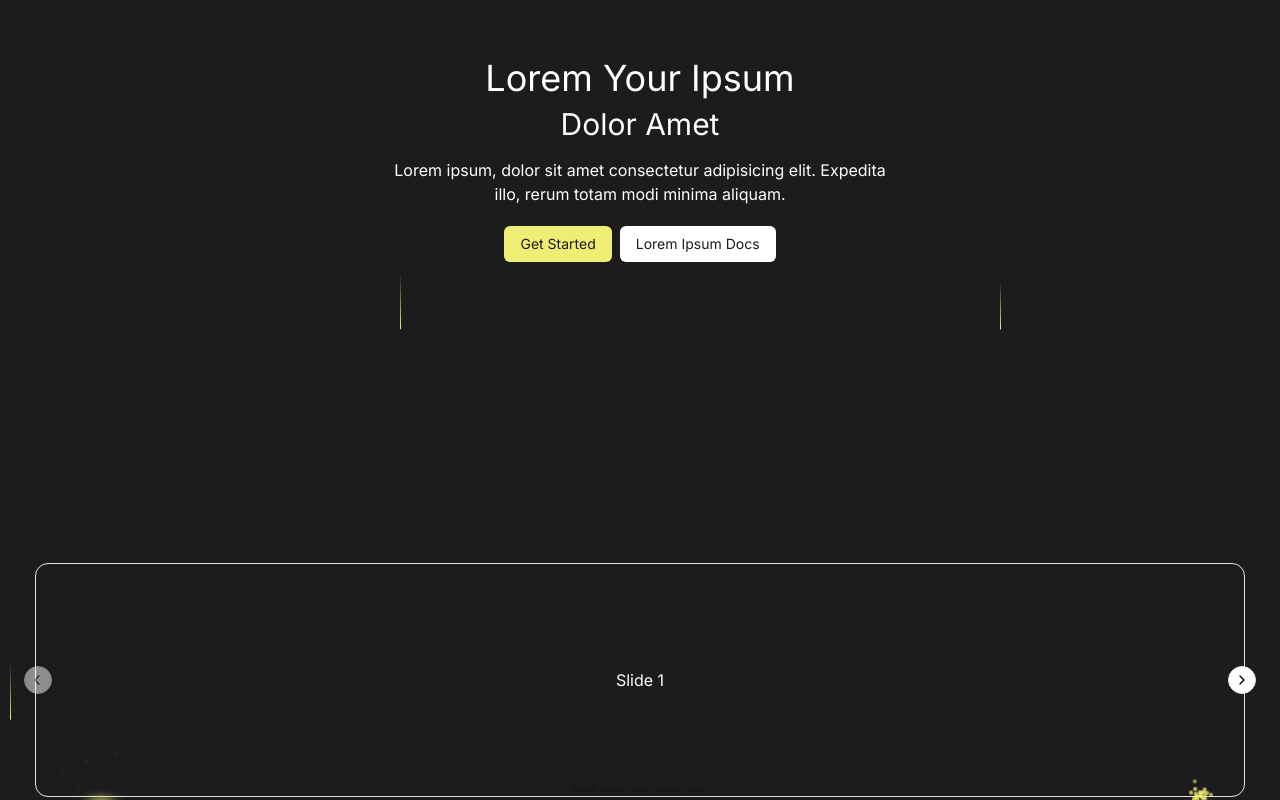
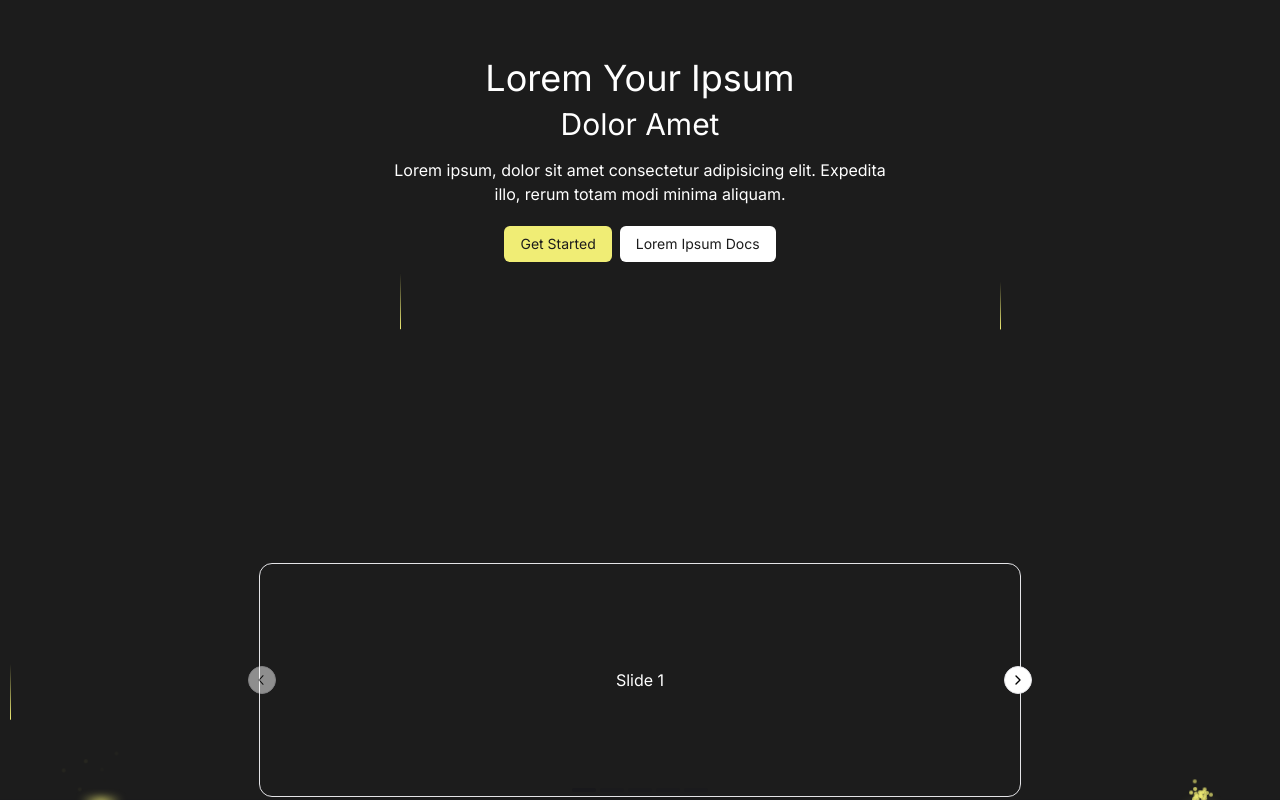
Before and after one commit to IRTIDEATH/LoremSeries, a Next.js app: page / in a window 1280 px wide. Shown: the part 240-1040 px from the top of the page. Built offline with nearby package versions, Linux system fonts and the light colour scheme.

Commit message:
fix: width carousel

```diff
--- a/app/page.tsx
+++ b/app/page.tsx
@@ -1,11 +1,11 @@
-import CarouselContainer from "@/components/Carousel";
+import Gallery from "@/components/pages/Gallery";
 import Hero from "@/components/pages/Hero";
 
 export default function Home() {
   return (
     <div className="w-full mx-auto px-8">
       <Hero/>
-      <CarouselContainer/>
+      <Gallery/>
     </div>
   );
 }
--- a/components/Carousel.tsx
+++ b/components/Carousel.tsx
@@ -10,10 +10,10 @@ import {
 
 const CarouselContainer = () => {
   return (
-    <Carousel>
+    <Carousel className="max-w-3xl">
       <CarouselNext />
       <CarouselPrevious />
-      <div className="relative ">
+      <div className="relative">
         <CarouselMainContainer className="h-60">
           {Array.from({ length: 5 }).map((_, index) => (
             <SliderMainItem key={index} className="bg-transparent">
--- a/components/pages/Gallery.tsx
+++ b/components/pages/Gallery.tsx
@@ -3,7 +3,7 @@ import CarouselContainer from "../Carousel"
 
 const Gallery = () => {
   return (
-    <section id="gallery">
+    <section id="gallery" className="flex items-center justify-center">
         <CarouselContainer/>
     </section>
   )
```
